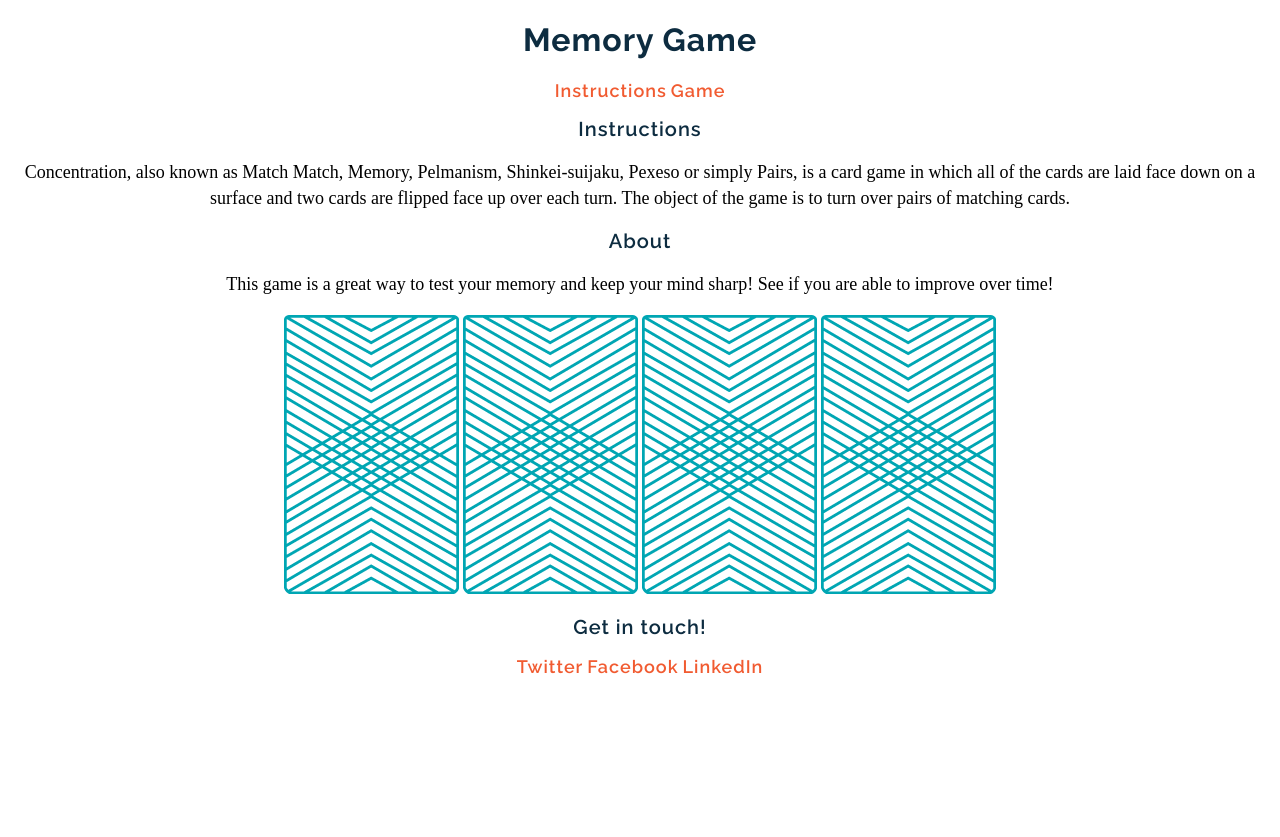
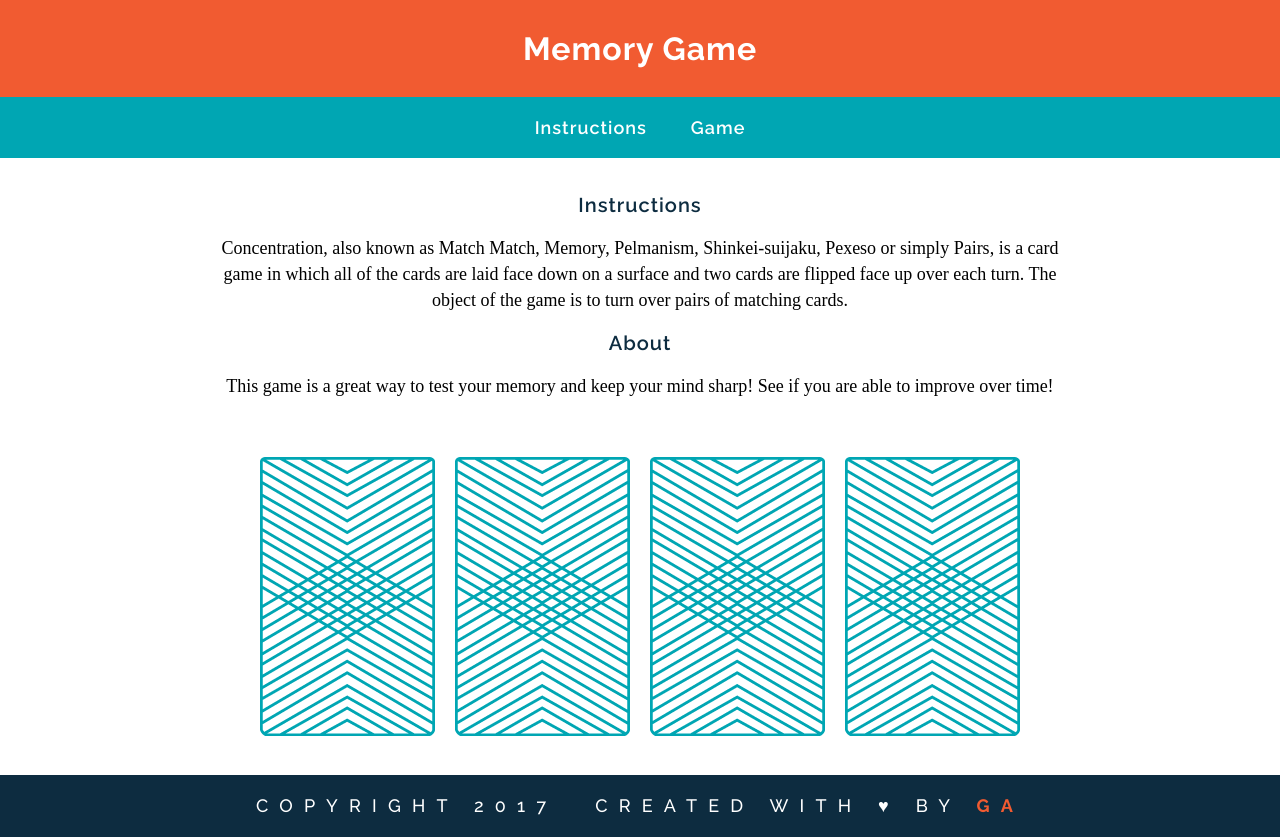
Before and after one commit to bradleyden/wdi-fundamentals-memorygame, a plain HTML site: page index.html in a window 1280 px wide. Before the commit the page ends 800 px from the top, so only its background shows below. Drawn offline with Linux system fonts and the light colour scheme; a web font is replaced by a local one.

Commit message:
updated as of Unit 6

```diff
--- a/css/style.css
+++ b/css/style.css
@@ -1,13 +1,15 @@
 body {
 	text-align: center;
+	margin: 0;
 }
 
 h1 {
 	font-family: Raleway;
-	color: #0D2C40;
+	color: white;
 	letter-spacing: 1px;
 	font-weight: 400
 	font-size: 45px;
+	margin: 0;
 }
 
 a {
@@ -17,6 +19,16 @@ a {
 	font-weight: 600;
 	font-size: 18px;
 	text-decoration: none;
+	margin: 0 20px;
+	border-bottom: 2px solid transparent;
+}
+
+a:link {
+	border-bottom: 2px solid transparent;
+}
+
+a:hover {
+	border-bottom: 2px solid white;
 }
 
 h2 {
@@ -32,3 +44,60 @@ p {
 	line-height: 26px;
 	font-size: 18px;
 }
+
+header {
+	background-color: #f15B31;
+	padding: 30px 20px;
+}
+
+nav {
+	background-color: #00A6B3;
+	padding: 20px 0;
+}
+
+nav a {
+	color: white;
+}
+
+main {
+	width: 850px;
+	margin: 35px auto;
+}
+
+img {
+	margin: 40px 8px 0 8px;
+}
+
+footer {
+	text-transform: uppercase;
+	padding: 0 20%;
+	background-color: #0D2C40;
+	color: white;
+	font-size: 14px;
+	letter-spacing: 0.8em;
+	font-weight: 500;
+}
+
+.copyright {
+	float:left;
+	font-family: Raleway;
+}
+
+.message {
+	float:right;
+	font-family: Raleway;
+}
+
+.clearfix:after {
+visibility: hidden;
+display: block;
+content: " ";
+clear: both;
+height: 0;
+font-size: 0;
+}
+
+.name {
+	color: #F15B31;
+	font-weight: 700;
+}
--- a/index.html
+++ b/index.html
@@ -6,12 +6,17 @@
 	<link href="css/style.css" rel="stylesheet" type="text/css">
 </head>
 <body>
+<header>
 <h1>Memory Game</h1>
-<a href="#">Instructions</a>
-<a href="#">Game</a>
-<h2>Instructions</h2>
+</header>
+<nav>
+<a href="#instructions">Instructions</a>
+<a href="#game">Game</a>
+</nav>
+<main>
+<h2 id="instructions">Instructions</h2>
 <p>Concentration, also known as Match Match, Memory, Pelmanism, Shinkei-suijaku, Pexeso or simply Pairs, is a card game in which all of the cards are laid face down on a surface and two cards are flipped face up over each turn. The object of the game is to turn over pairs of matching cards.</p>
-<h2>About</h2>
+<h2 id="game">About</h2>
 <p>This game is a great way to test your memory and keep your mind sharp! See if you are able to improve over time!</p>
 <div>
 	<img src="images/back.png" alt="Queen of Diamonds">
@@ -19,9 +24,10 @@
 	<img src="images/back.png" alt="King of Diamonds">
 	<img src="images/back.png" alt="King of Hearts">
 </div>
-<h2>Get in touch!</h2>
-<a href="#">Twitter</a>
-<a href="#">Facebook</a>
-<a href="#">LinkedIn</a>
+</main>
+<footer class="clearfix">
+	<p class="copyright">Copyright 2017</p>
+	<p class="message">Created with &hearts; by <span class="name">GA</span>
+</footer>
 </body>
 </html>
```
